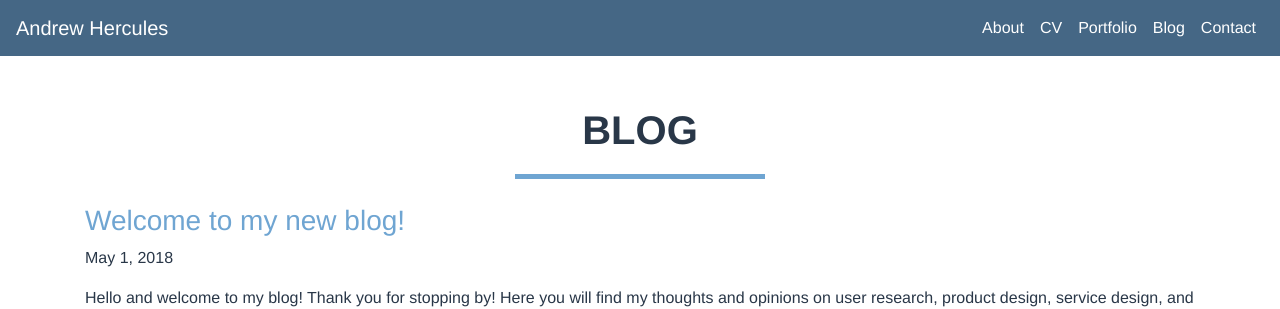
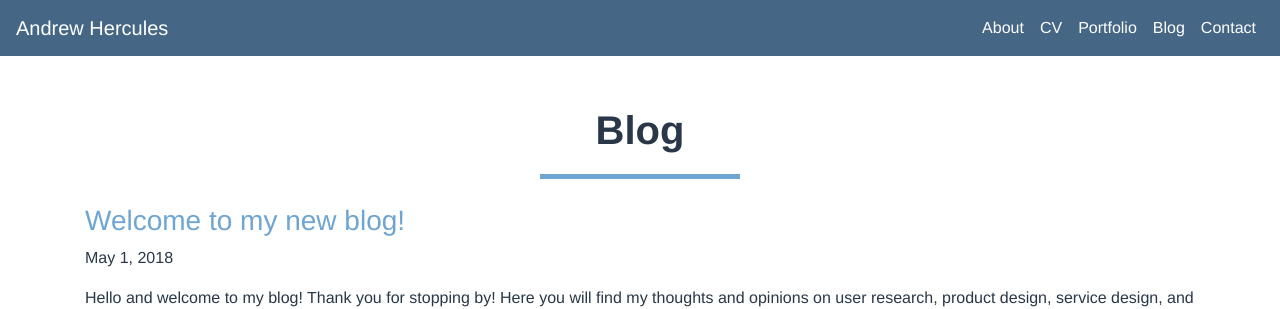
Before and after one commit to andrewhercules/andrewhercules.github.io, a Jekyll site: the page built from blog/index.html, in a window 1280 px wide. Shown: the top 309 px of the page. Built offline with Jekyll 4.4.1, drawn with Linux system fonts in a browser that asks for light colours; nearby versions of some CDN libraries; some web fonts are replaced; the list of posts is cut into pages by our own code.

Commit message:
Updated styles

```diff
--- a/_sass/base/global.scss
+++ b/_sass/base/global.scss
@@ -18,14 +18,13 @@ body {
 .h1-underline {
   margin: 20px auto 25px auto;
     padding: 0;
-    max-width: 250px;
+    max-width: 200px;
     border-top: solid  5px;
     text-align: center;
     color: $soft-cyan;
 }
 
 .page-name {
-  text-transform: uppercase;
   font-weight: $bold;
 }
 
```
